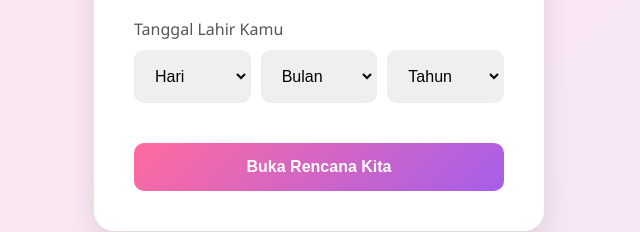
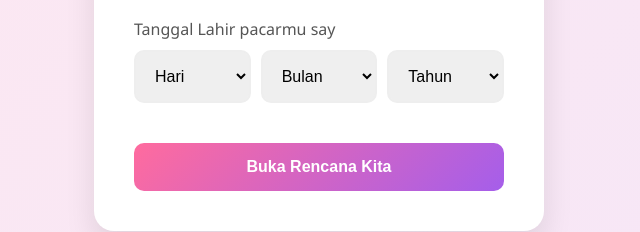
Before and after one commit to Acengilham/ourtripsayang, a plain HTML site: page index.html in a window 1280 px wide. Shown: the part 425-657 px from the top of the page, 321-961 px from the left. Drawn offline with Linux system fonts and the light colour scheme; some packages are replaced by stand-ins of ours; a script that the page names is missing.

Commit message:
index.html

```diff
--- a/index.html
+++ b/index.html
@@ -620,7 +620,7 @@
             </div>
 
             <div class="input-group">
-                <label for="password">Tanggal Lahir Kamu</label>
+                <label for="password">Tanggal Lahir pacarmu say</label>
                 <div class="date-input">
                     <select id="day">
                         <option value="">Hari</option>
```
